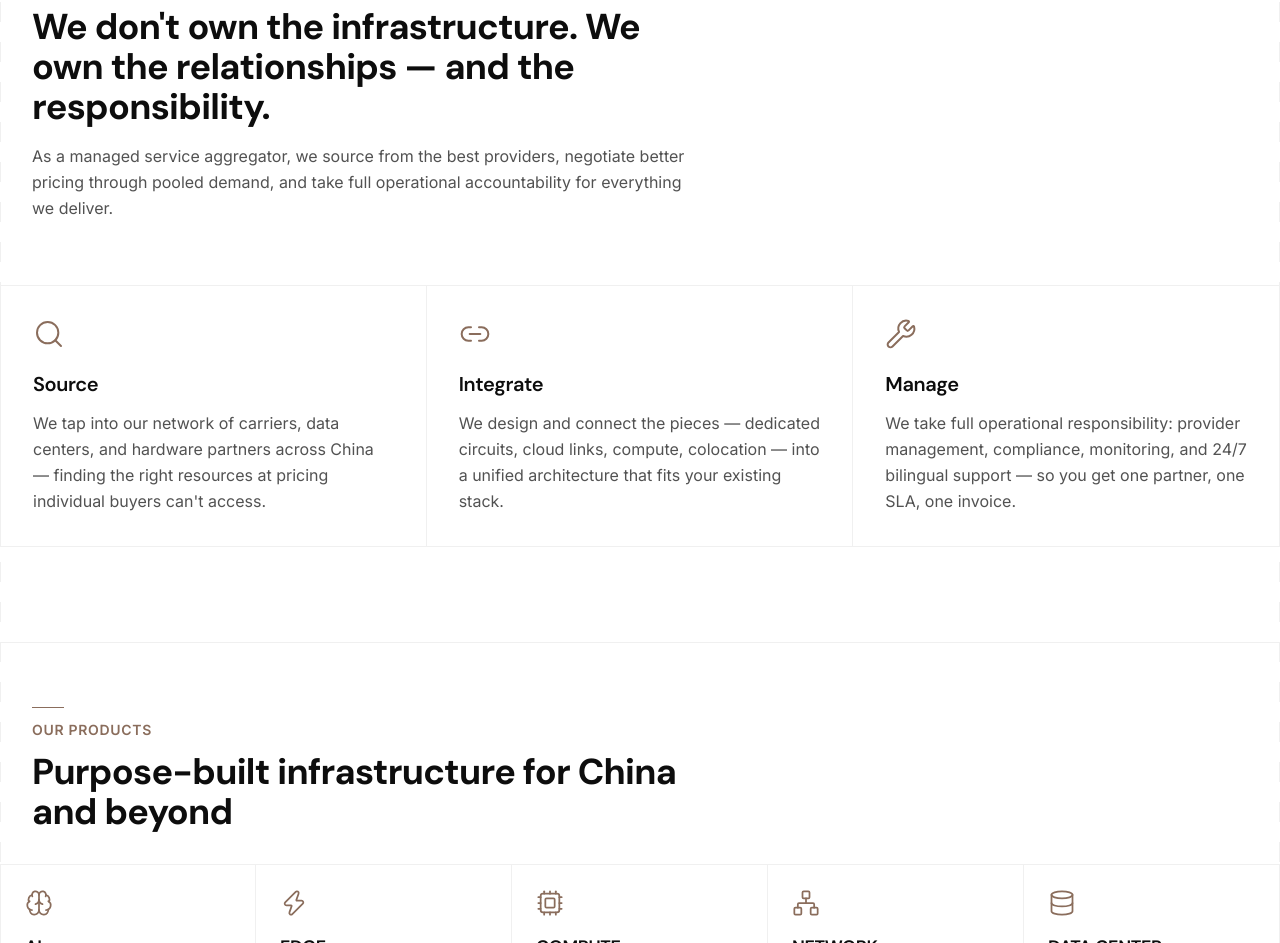
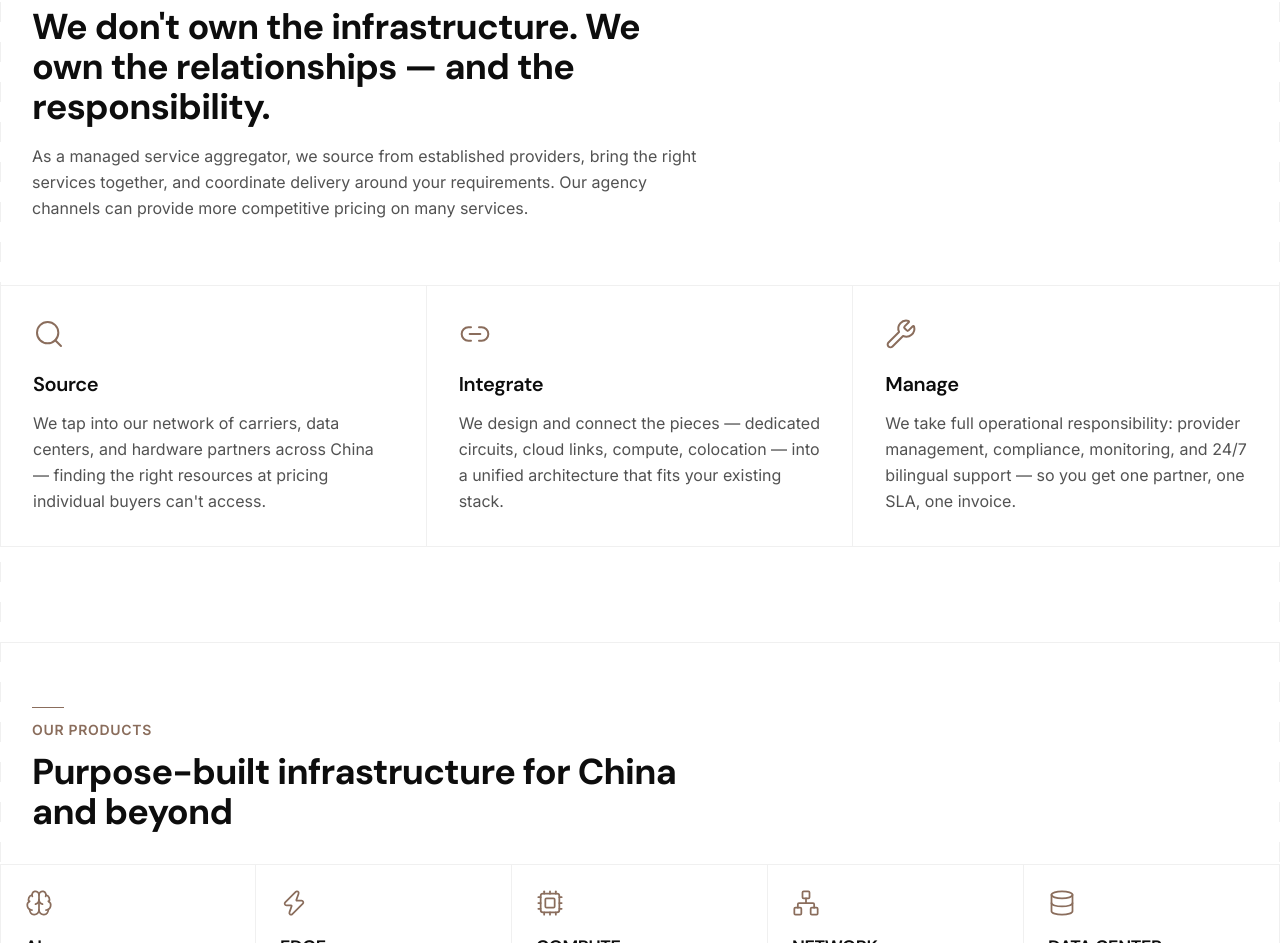
Before and after one commit to emoqbao/cninfrahub, a Next.js app: page / in a window 1280 px wide. Shown: the part 1270-2213 px from the top of the page. Built offline with nearby package versions, Linux system fonts and the light colour scheme.

Commit message:
Refresh homepage service overview copy

```diff
--- a/src/components/home/WhatWeDo.tsx
+++ b/src/components/home/WhatWeDo.tsx
@@ -27,7 +27,7 @@ export function WhatWeDoTitle() {
         We don&apos;t own the infrastructure. We own the relationships — and the responsibility.
       </h2>
       <p className="mt-4 max-w-2xl text-subtle leading-relaxed">
-        As a managed service aggregator, we source from the best providers, negotiate better pricing through pooled demand, and take full operational accountability for everything we deliver.
+        As a managed service aggregator, we source from established providers, bring the right services together, and coordinate delivery around your requirements. Our agency channels can provide more competitive pricing on many services.
       </p>
     </div>
   );
```
